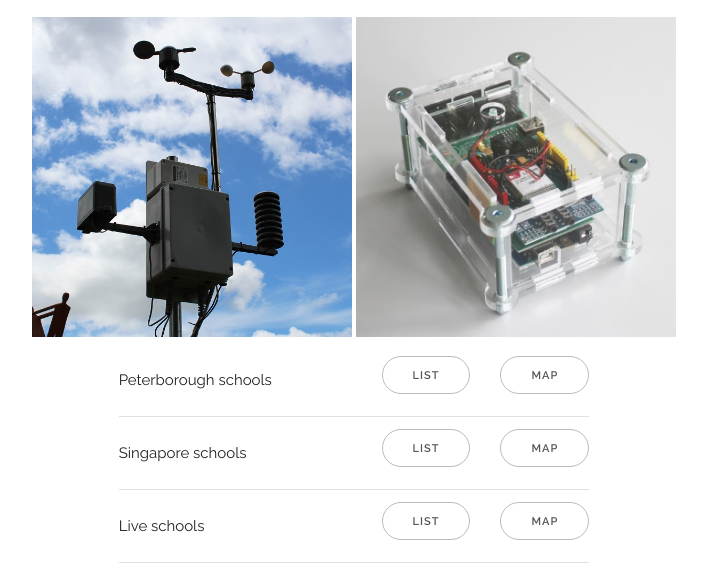
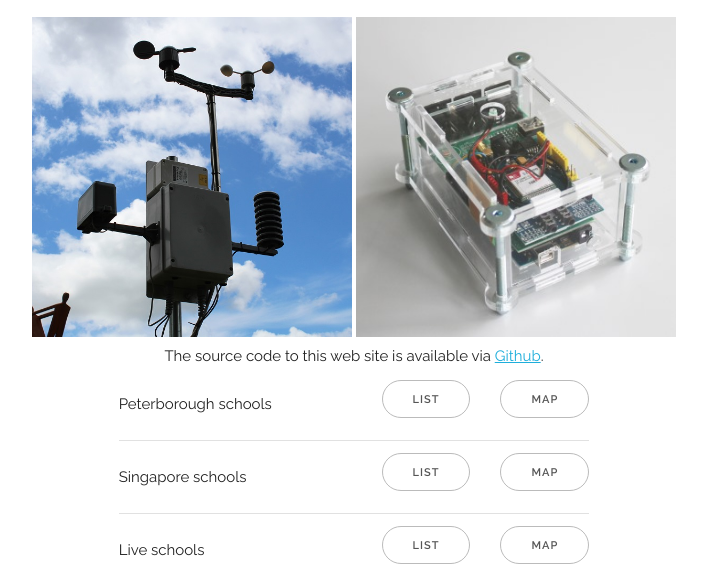
Before and after one commit to RobBlackwell/iotschools, a plain HTML site: page static/advanced.html in a window 1280 px wide. Shown: the part 199-771 px from the top of the page, without its empty margins (286-993 px from the left). Drawn offline with nearby package versions, Linux system fonts and the light colour scheme.

Commit message:
Added link to Github

```diff
--- a/static/advanced.html
+++ b/static/advanced.html
@@ -33,6 +33,10 @@
 		    <img src="images/station.jpg" width="320px">
 		    <img src="images/logger.jpg" width="320px">
 
+		    <div>
+			The source code to this web site is available
+			via <a href="https://github.com/RobBlackwell/iotschools">Github</a>.
+		    </div>
 		    <div>
 			<table align="center" >
 			    <tr>
```
